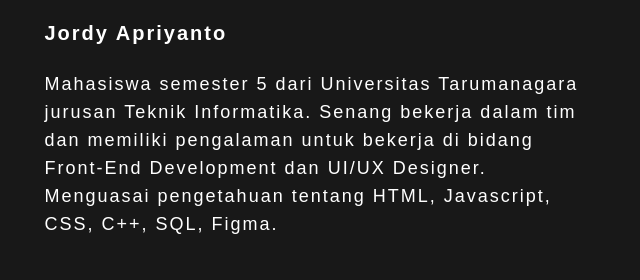
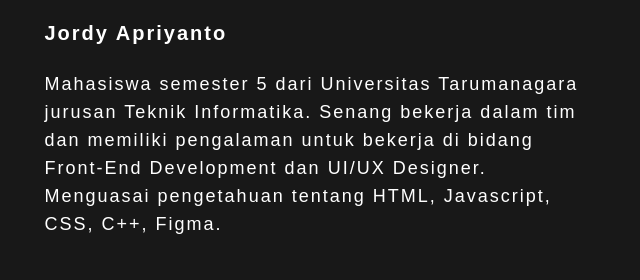
Before and after one commit to Piyyyaaaaa/portofolio, a plain HTML site: page about.html in a window 1280 px wide. Shown: the part 245-525 px from the top of the page, 573-1213 px from the left. Drawn offline with Linux system fonts and the light colour scheme.

Commit message:
Update about.html

```diff
--- a/about.html
+++ b/about.html
@@ -30,7 +30,7 @@
                 <div class="about-text">
                     <h2>About Me</h2>
                     <h5>Jordy Apriyanto</h5>
-                    <p>Mahasiswa semester 5 dari Universitas Tarumanagara jurusan Teknik Informatika. Senang bekerja dalam tim dan memiliki pengalaman untuk bekerja di bidang Front-End Development dan UI/UX Designer. Menguasai pengetahuan tentang HTML, Javascript, CSS, C++, SQL, Figma.</p>
+                    <p>Mahasiswa semester 5 dari Universitas Tarumanagara jurusan Teknik Informatika. Senang bekerja dalam tim dan memiliki pengalaman untuk bekerja di bidang Front-End Development dan UI/UX Designer. Menguasai pengetahuan tentang HTML, Javascript, CSS, C++, Figma.</p>
                     <div class="cv">
                         <a href="Jordy Apriyanto - CurriculumVitae.pdf" download="Jordy Apriyanto - CurriculumVitae.pdf" target="_blank">Download CV</a>
                    </div>
```
